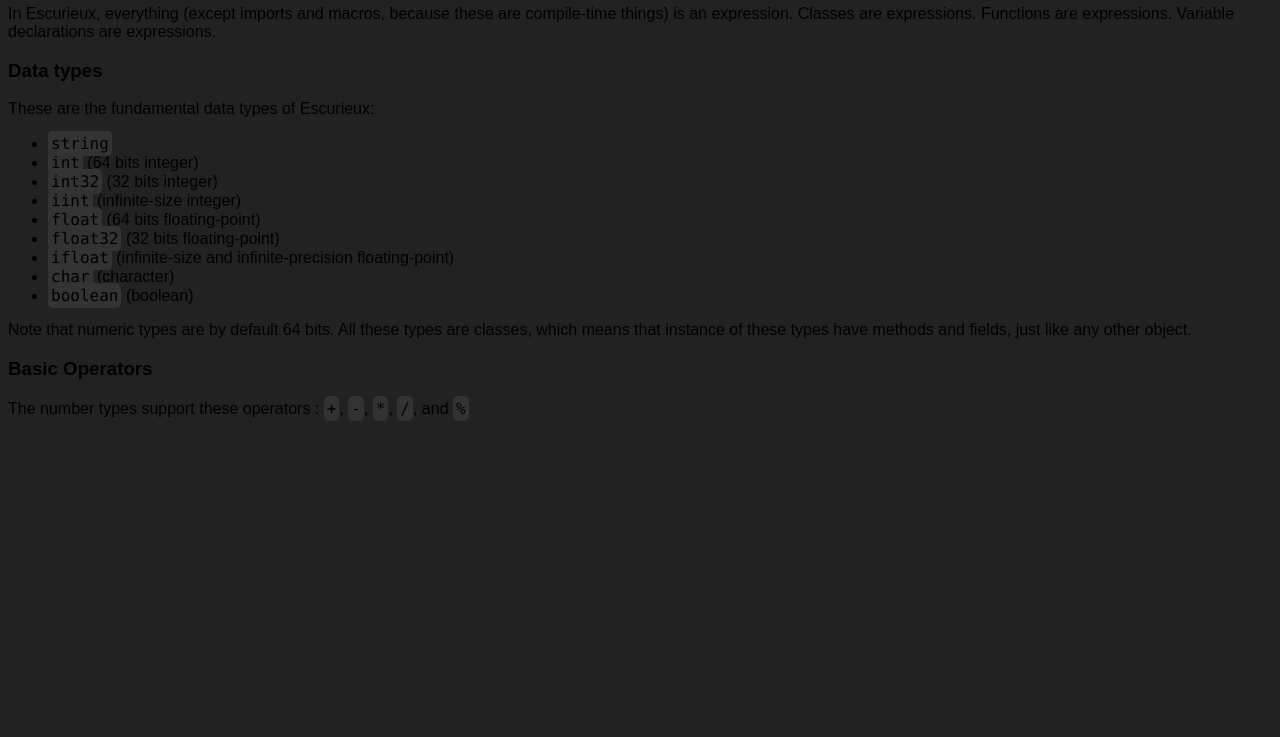
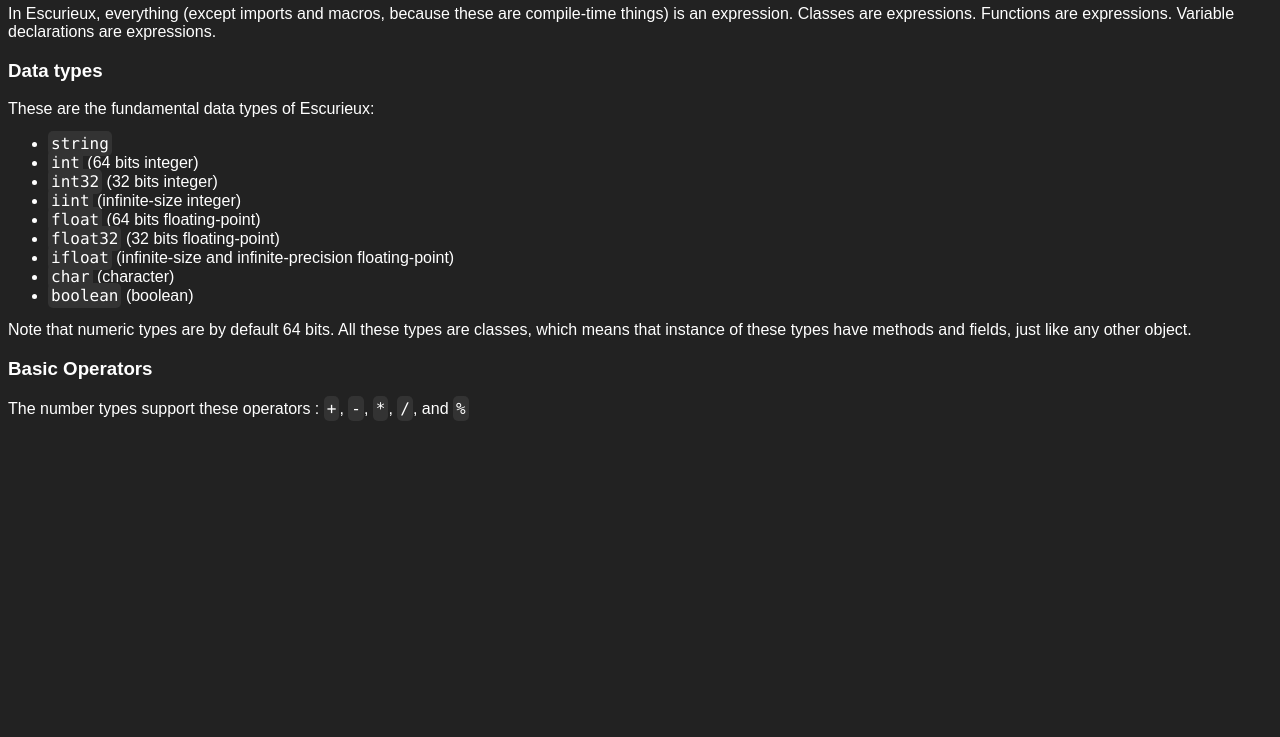
Before and after one commit to Astroide/eeeee, a plain HTML site: page docs/introduction.html in a window 1280 px wide. Shown: the part 63-800 px from the top of the page. Drawn offline with Linux system fonts and the light colour scheme; files that its build step writes are made by us from their sources.

Commit message:
Update generated docs

```diff
--- a/docs/theme.css
+++ b/docs/theme.css
@@ -1,6 +1,7 @@
 * {
     font-family: Arial, Helvetica, sans-serif;
     background-color: #222;
+    color: #fff;
 }
 
 code {
```
Also changed, not shown: docs/index.html (+1 -1 lines), docs/introduction.html (+1 -1 lines).
